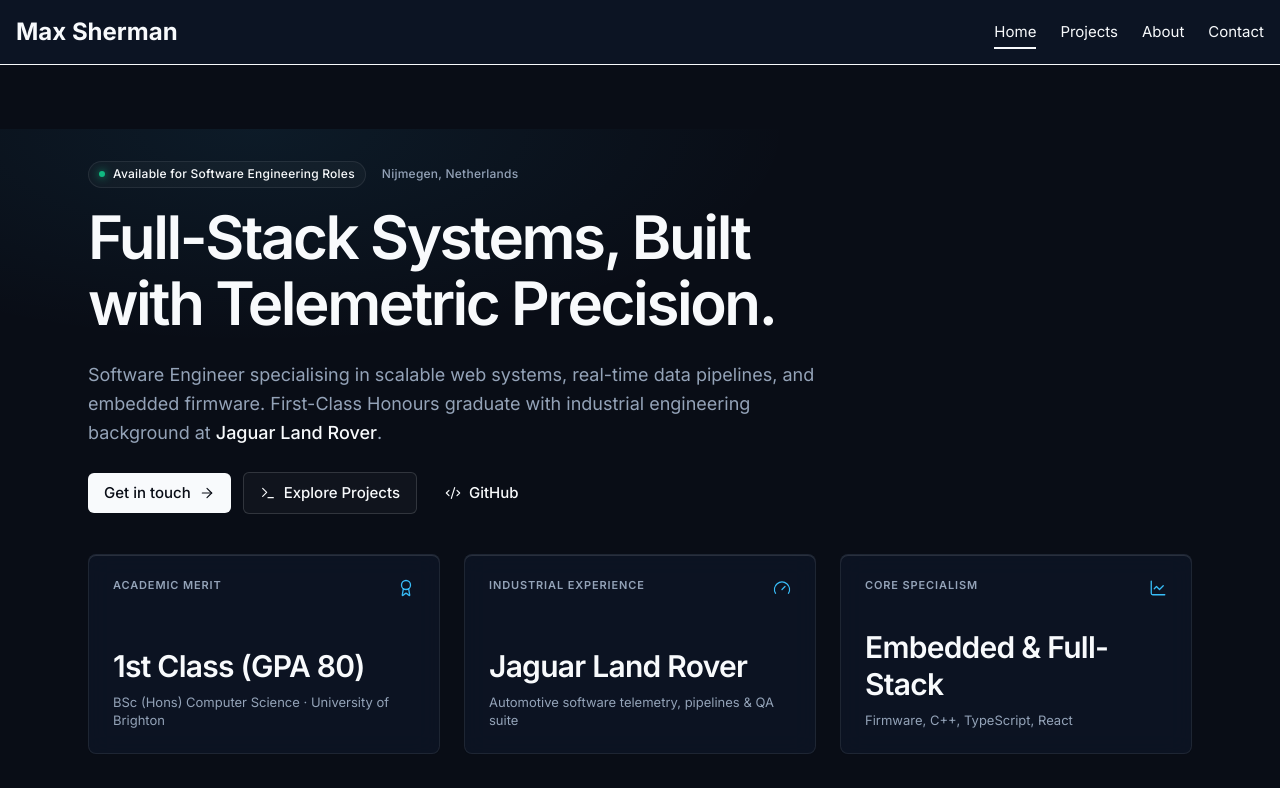
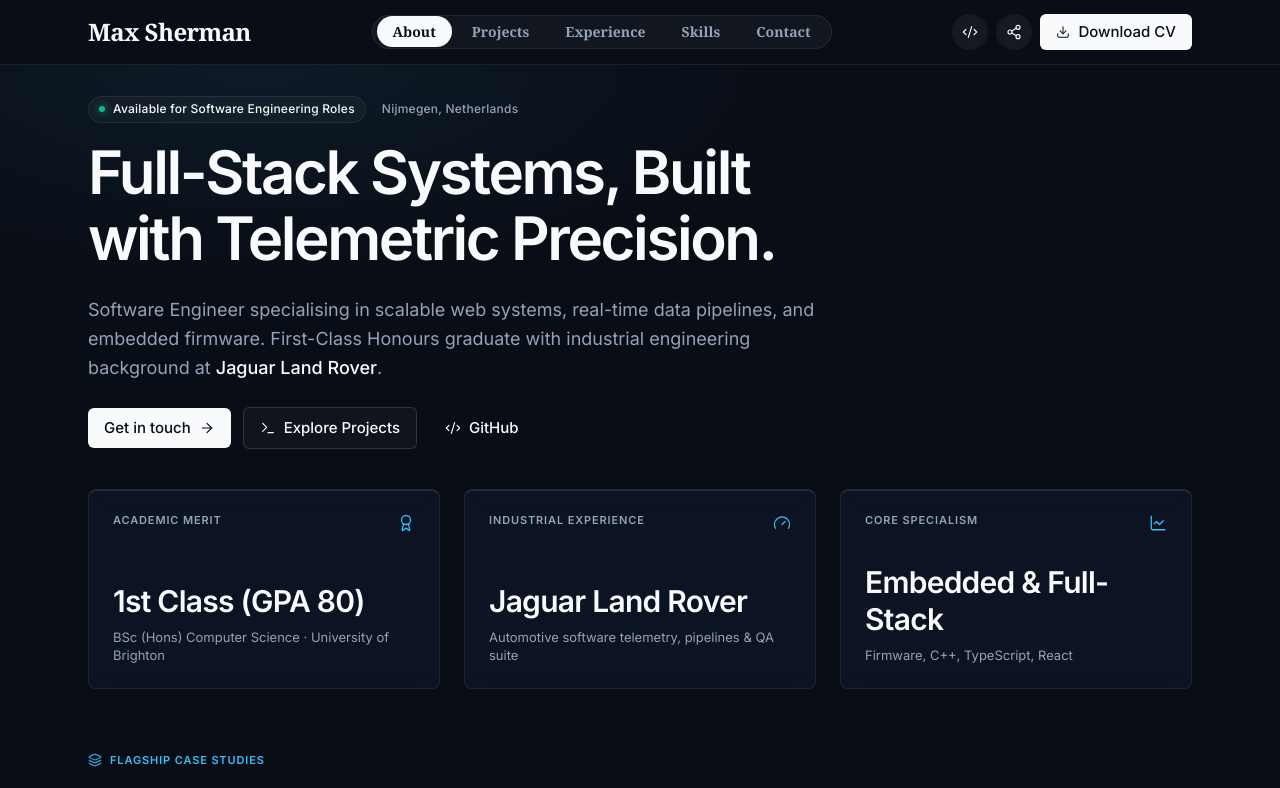
Before and after one commit to maxsherman1/maxsherman-portfolio, a Next.js app: page / in a window 1280 px wide. Shown: the top 788 px of the page. Built offline with nearby package versions, Linux system fonts and the light colour scheme.

Commit message:
Updated navbar component

```diff
--- a/src/components/Navbar.tsx
+++ b/src/components/Navbar.tsx
@@ -1,114 +1,325 @@
 "use client";
 
+import { useEffect, useRef, useState, useCallback } from "react";
+import { usePathname } from "next/navigation";
+import { Code2, Share2, Download, Menu, X } from "lucide-react";
 import Link from "next/link";
-import { usePathname } from "next/navigation";
-import React from "react";
 
-const Navbar: React.FC = () => {
-  const pathname = usePathname();
-  const [isMobileMenuOpen, setIsMobileMenuOpen] = React.useState(false);
+type NavLink = { id: string; href: string; label: string };
 
-  // Common styles for navigation links
-  const linkStyle =
-    "relative transition-all duration-300 hover:text-[var(--text-hover)] after:content-[''] after:absolute after:bottom-[-5px] after:left-0 after:w-0 after:h-[2px] after:bg-[var(--nav-accent)] after:transition-all after:duration-300 hover:after:w-full";
+const NAV_LINKS: NavLink[] = [
+  { id: "hero", href: "/#hero", label: "About" },
+  { id: "projects", href: "/#projects", label: "Projects" },
+  { id: "experience", href: "/#experience", label: "Experience" },
+  { id: "skills", href: "/#skills", label: "Skills" },
+  { id: "contact", href: "/contact", label: "Contact" },
+];
 
-  // Helper to determine active link class
-  const getActiveClass = (path: string) =>
-    pathname === path ? "text-[var(--nav-accent)] after:w-full" : "";
+const GITHUB_URL = "https://github.com/maxsherman1";
+const SCROLL_SUPPRESS_MS = 1200;
+
+const Icon = ({ icon: IconComponent, size = 16, strokeWidth = 1.75 }: { icon: React.ElementType; size?: number; strokeWidth?: number }) => (
+  <IconComponent size={size} strokeWidth={strokeWidth} aria-hidden />
+);
+
+function NavLinks({
+  activeHref,
+  onClick,
+  onClose,
+  className = "",
+}: {
+  activeHref: string | null;
+  onClick: (href: string) => void;
+  onClose?: () => void;
+  className?: string;
+}) {
+  return (
+    <ul className={`grid gap-1 ${className}`}>
+      {NAV_LINKS.map((link) => {
+        const active = activeHref === link.href;
+        return (
+          <li key={link.href}>
+            <a
+              href={link.href}
+              onClick={() => {
+                onClick(link.href);
+                onClose?.();
+              }}
+              aria-current={active ? "page" : undefined}
+              className={`block rounded-lg px-3 py-2.5 font-serif text-sm font-semibold transition-colors ${
+                active
+                  ? "bg-white/10 text-foreground"
+                  : "text-muted hover:text-foreground"
+              }`}
+            >
+              {link.label}
+            </a>
+          </li>
+        );
+      })}
+    </ul>
+  );
+}
+
+function DesktopNavLinks({ activeHref, onClick }: { activeHref: string | null; onClick: (href: string) => void }) {
+  return (
+    <nav aria-label="Primary" className="hidden lg:block">
+      <ul className="flex items-center gap-1 rounded-full border border-(--border) bg-white/[0.04] p-1">
+        {NAV_LINKS.map((link) => {
+          const active = activeHref === link.href;
+          return (
+            <li key={link.href}>
+              <a
+                href={link.href}
+                onClick={() => onClick(link.href)}
+                aria-current={active ? "page" : undefined}
+                className={`rounded-full px-4 py-1.5 font-serif text-[0.875rem] font-semibold transition-colors ${
+                  active
+                    ? "bg-foreground text-background"
+                    : "text-muted hover:text-foreground"
+                }`}
+              >
+                {link.label}
+              </a>
+            </li>
+          );
+        })}
+      </ul>
+    </nav>
+  );
+}
+
+function ActionButtons({ className = "" }: { className?: string }) {
+  const [shareCopied, setShareCopied] = useState(false);
+
+  const handleShare = useCallback(async () => {
+    const url = window.location.href;
+    const title = document.title;
+
+    if (navigator.share) {
+      try {
+        await navigator.share({ title, url });
+        return;
+      } catch {
+        // User cancelled or error - fall through to clipboard
+      }
+    }
+
+    // Fallback: copy to clipboard
+    try {
+      await navigator.clipboard.writeText(url);
+      setShareCopied(true);
+      setTimeout(() => setShareCopied(false), 2000);
+    } catch {
+      // Silently fail if clipboard API unavailable
+    }
+  }, []);
 
   return (
-    <nav className="bg-[var(--nav-bg)] text-[var(--text-primary)] border-b border-[var(--nav-accent)] p-4">
-      <div className="container mx-auto flex justify-between items-center">
-        <Link href="/" className="text-2xl font-bold">
-          Max Sherman
-        </Link>
-        <div className="hidden md:flex space-x-6">
-          <Link href="/" className={`${linkStyle} ${getActiveClass("/")}`}>
-            Home
-          </Link>
+    <div className={`hidden items-center gap-2 lg:flex ${className}`}>
+      <a
+        href={GITHUB_URL}
+        target="_blank"
+        rel="noopener noreferrer"
+        aria-label="GitHub"
+        className="flex h-9 w-9 shrink-0 items-center justify-center rounded-full bg-white/[0.05] text-foreground transition-colors hover:bg-white/[0.1]"
+      >
+        <Icon icon={Code2} />
+      </a>
+      <button
+        type="button"
+        aria-label={shareCopied ? "Link copied!" : "Share this page"}
+        onClick={handleShare}
+        className="flex h-9 w-9 shrink-0 items-center justify-center rounded-full bg-white/[0.05] text-foreground transition-colors hover:bg-white/[0.1]"
+      >
+        <Icon icon={Share2} />
+      </button>
       <Link
-            href="/projects"
-            className={`${linkStyle} ${getActiveClass("/projects")}`}
+        href="/resume/en_software.pdf"
+        className="btn btn-primary h-9 rounded-md px-4"
+        target="_blank"
       >
-            Projects
-          </Link>
-          <Link
-            href="/about"
-            className={`${linkStyle} ${getActiveClass("/about")}`}
-          >
-            About
-          </Link>
-          <Link
-            href="/contact"
-            className={`${linkStyle} ${getActiveClass("/contact")}`}
-          >
-            Contact
+        <Icon icon={Download} size={14} />
+        Download CV
       </Link>
     </div>
+  );
+}
+
+function MobileActions({ onClose }: { onClose?: () => void }) {
+  const [shareCopied, setShareCopied] = useState(false);
+
+  const handleShare = useCallback(async () => {
+    const url = window.location.href;
+    const title = document.title;
+
+    if (navigator.share) {
+      try {
+        await navigator.share({ title, url });
+        return;
+      } catch {
+        // fall through
+      }
+    }
+
+    try {
+      await navigator.clipboard.writeText(url);
+      setShareCopied(true);
+      setTimeout(() => setShareCopied(false), 2000);
+    } catch {
+      // silent fail
+    }
+  }, []);
+
+  return (
+    <div className="mt-2 flex items-center gap-2 border-t border-(--border) pt-4">
+      <a
+        href={GITHUB_URL}
+        target="_blank"
+        rel="noopener noreferrer"
+        aria-label="GitHub"
+        className="flex h-9 w-9 shrink-0 items-center justify-center rounded-full bg-white/[0.05] text-foreground"
+      >
+        <Icon icon={Code2} />
+      </a>
       <button
-          className="md:hidden text-[var(--nav-accent)] focus:outline-none"
-          onClick={() => setIsMobileMenuOpen(!isMobileMenuOpen)}
+        type="button"
+        aria-label={shareCopied ? "Link copied!" : "Share this page"}
+        onClick={handleShare}
+        className="flex h-9 w-9 shrink-0 items-center justify-center rounded-full bg-white/[0.05] text-foreground"
       >
-          <svg
-            className="h-6 w-6"
-            fill="none"
-            viewBox="0 0 24 24"
-            stroke="currentColor"
+        <Icon icon={Share2} />
+      </button>
+      <a
+        href="/resume/en_software.pdf"
+        target="_blank"
+        onClick={onClose}
+        className="btn btn-primary ml-auto h-9 rounded-md px-4"
       >
-            {isMobileMenuOpen ? (
-              <path
-                strokeLinecap="round"
-                strokeLinejoin="round"
-                strokeWidth={2}
-                d="M6 18L18 6M6 6l12 12"
-              />
-            ) : (
-              <path
-                strokeLinecap="round"
-                strokeLinejoin="round"
-                strokeWidth={2}
-                d="M4 6h16M4 12h16M4 18h16"
-              />
-            )}
-          </svg>
+        <Icon icon={Download} size={14} />
+        Download CV
+      </a>
+    </div>
+  );
+}
+
+export default function Header() {
+  const pathname = usePathname();
+  const isContactRoute = pathname === "/contact";
+
+  const [activeHref, setActiveHref] = useState<string | null>(NAV_LINKS[0].href);
+  const [menuOpen, setMenuOpen] = useState(false);
+  const suppressScrollSpyUntil = useRef(0);
+
+  const sectionsRef = useRef<HTMLElement[]>([]);
+  const observerRef = useRef<IntersectionObserver | null>(null);
+
+  // On the /contact route there's nothing to scroll-spy — the Contact link
+  // is simply active because we're on that page.
+  const effectiveActiveHref = isContactRoute ? "/contact" : activeHref;
+
+  // Initialize observer once
+  useEffect(() => {
+    if (isContactRoute) return;
+
+    // Client-side only: look up section elements
+    const sections = NAV_LINKS.map((l) => document.getElementById(l.id)).filter(
+      (el): el is HTMLElement => el !== null,
+    );
+    sectionsRef.current = sections;
+    if (sections.length === 0) return;
+
+    const observer = new IntersectionObserver(
+      (entries) => {
+        if (Date.now() < suppressScrollSpyUntil.current) return;
+
+        const visible = entries.filter((e) => e.isIntersecting);
+        if (visible.length === 0) return;
+
+        // If more than one section straddles the band (rare, short sections),
+        // prefer the one closest to the vertical center of the viewport.
+        const centered = visible.sort((a, b) => {
+          const centerA = a.boundingClientRect.top + a.boundingClientRect.height / 2;
+          const centerB = b.boundingClientRect.top + b.boundingClientRect.height / 2;
+          const viewportCenter = window.innerHeight / 2;
+          return Math.abs(centerA - viewportCenter) - Math.abs(centerB - viewportCenter);
+        })[0];
+
+        const link = NAV_LINKS.find((l) => l.id === centered.target.id);
+        if (link) setActiveHref(link.href);
+      },
+      { rootMargin: "-45% 0px -45% 0px", threshold: 0 },
+    );
+
+    observerRef.current = observer;
+    sections.forEach((s) => observer.observe(s));
+    return () => observer.disconnect();
+  }, [isContactRoute]);
+
+  useEffect(() => {
+    document.body.style.overflow = menuOpen ? "hidden" : "";
+    return () => {
+      document.body.style.overflow = "";
+    };
+  }, [menuOpen]);
+
+  // Highlight immediately on click, and briefly hold that highlight so the
+  // scroll-into-view animation doesn't hand it back to the scroll spy mid-flight.
+  const handleNavClick = useCallback((href: string) => {
+    setActiveHref(href);
+    suppressScrollSpyUntil.current = Date.now() + SCROLL_SUPPRESS_MS;
+  }, []);
+
+  return (
+    <header className="fixed inset-x-0 top-0 z-50 border-b border-(--border) bg-background">
+      <div className="container-site">
+        <div className="flex h-16 items-center justify-between gap-3">
+          {/* Logo + availability */}
+          <Link
+            href="/#hero"
+            onClick={() => handleNavClick("/#hero")}
+            className="flex min-w-0 items-center gap-3"
+          >
+            <span className="truncate font-serif text-2xl font-semibold tracking-tight text-foreground">
+              Max Sherman
+            </span>
+          </Link>
+
+          {/* Desktop nav */}
+          <DesktopNavLinks activeHref={effectiveActiveHref} onClick={handleNavClick} />
+
+          {/* Desktop actions */}
+          <ActionButtons />
+
+          {/* Mobile toggle */}
+          <button
+            type="button"
+            onClick={() => setMenuOpen((v) => !v)}
+            aria-expanded={menuOpen}
+            aria-controls="mobile-nav"
+            aria-label={menuOpen ? "Close menu" : "Open menu"}
+            className="flex h-9 w-9 shrink-0 items-center justify-center rounded-full bg-white/[0.05] text-foreground lg:hidden"
+          >
+            {menuOpen ? <Icon icon={CloseIcon} size={20} /> : <Icon icon={MenuIcon} size={20} />}
           </button>
         </div>
-      {isMobileMenuOpen && (
-        <div className="md:hidden bg-[var(--nav-bg)] border-t border-[var(--nav-accent)] absolute top-[64px] left-0 right-0 z-10 transition-all duration-300 ease-in-out">
-          <div className="flex flex-col px-4 py-4 space-y-4">
-            <Link
-              href="/"
-              className={`${linkStyle} ${getActiveClass("/")}`}
-              onClick={() => setIsMobileMenuOpen(false)}
+
+        {/* Mobile panel */}
+        {menuOpen && (
+          <nav
+            id="mobile-nav"
+            aria-label="Primary"
+            className="border-t border-(--border) pt-2 pb-4 lg:hidden"
           >
-              Home
-            </Link>
-            <Link
-              href="/projects"
-              className={`${linkStyle} ${getActiveClass("/projects")}`}
-              onClick={() => setIsMobileMenuOpen(false)}
-            >
-              Projects
-            </Link>
-            <Link
-              href="/about"
-              className={`${linkStyle} ${getActiveClass("/about")}`}
-              onClick={() => setIsMobileMenuOpen(false)}
-            >
-              About
-            </Link>
-            <Link
-              href="/contact"
-              className={`${linkStyle} ${getActiveClass("/contact")}`}
-              onClick={() => setIsMobileMenuOpen(false)}
-            >
-              Contact
-            </Link>
+            <NavLinks activeHref={effectiveActiveHref} onClick={handleNavClick} onClose={() => setMenuOpen(false)} />
+            <MobileActions onClose={() => setMenuOpen(false)} />
+          </nav>
+        )}
       </div>
-        </div>
-      )}
-    </nav>
+    </header>
   );
-};
+}
 
-export default Navbar;
+// Need to export these for the Icon component above
+const MenuIcon = () => <Icon icon={Menu} size={20} />;
+const CloseIcon = () => <Icon icon={X} size={20} />;
```
Lines whose indentation alone changed are shown as unchanged.
